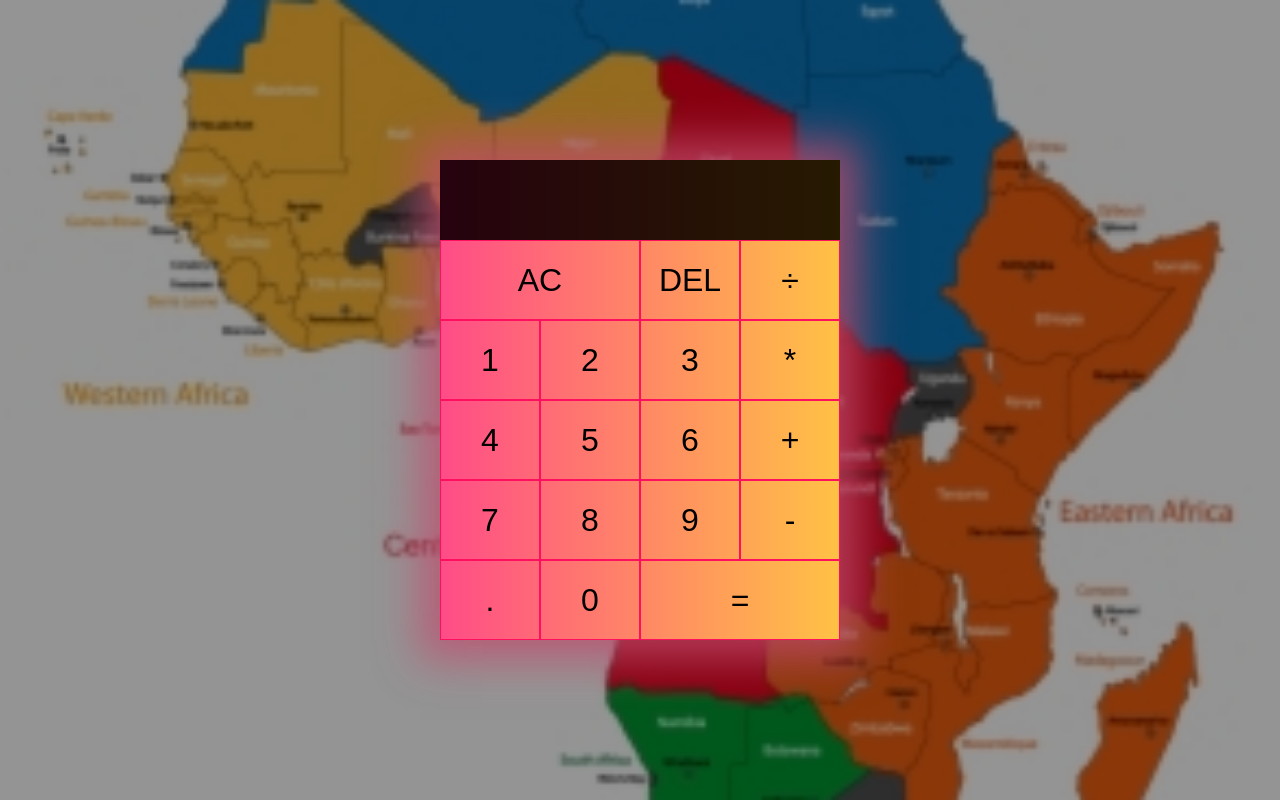
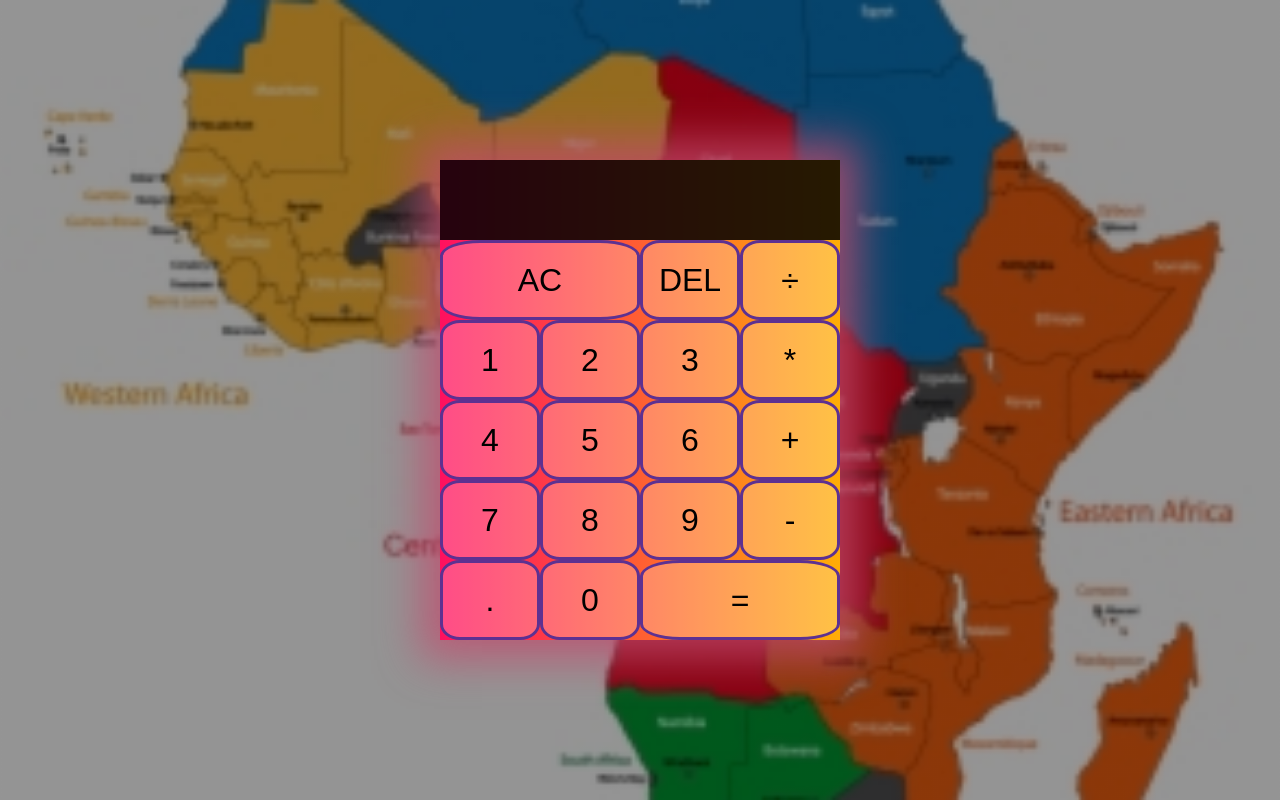
Before and after one commit to milk-maid/calculator-task, a plain HTML site: page index.html in a window 1280 px wide. Drawn offline with Linux system fonts and the light colour scheme.

Commit message:
mosify some styles

```diff
--- a/assets/styles/style.css
+++ b/assets/styles/style.css
@@ -1,4 +1,6 @@
-*, *::before, *::after {
+*,
+*::before,
+*::after {
     box-sizing: border-box;
 }
 
@@ -49,16 +51,39 @@ img {
     box-shadow: 0 0 40px 20px rgba(195, 76, 110, .76);
 }
 
-.calc-grid > button {
+/* Base button style */
+.calc-grid>button {
     cursor: pointer;
     font-size: 2rem;
-    border: 1px solid #ff105f;
+    border: 3px solid #5d3191;
+    border-radius: 20%;
     outline: none;
     background: rgba(255, 255, 255, 0.25);
+    transition: all 0.2s ease;
 }
 
-.calc-grid >button:hover {
+/* Hover effect */
+.calc-grid>button:hover {
     background: rgba(255, 255, 255, 0.52);
+    transform: scale(1.05);
+    box-shadow: 0 0 20px 0px rgba(0, 0, 0, 0.6);
+    background: linear-gradient(to bottom, rgba(255, 255, 255, 0.7), rgba(255, 255, 255, 0.9), rgba(255, 255, 255, 0.7));
+}
+
+/* Active (click) effect */
+.calc-grid>button:active {
+    transform: scale(0.8);
+    /* Scales the button down slightly when clicked */
+    background: rgba(255, 255, 255, 0.8);
+    /* Change the background color */
+}
+
+/* Focus effect (when focused with tab) */
+.calc-grid>button:focus {
+    outline: none;
+    /* Remove default focus outline */
+    box-shadow: 0 0 10px rgba(0, 0, 0, 0.4);
+    /* Add a shadow when focused */
 }
 
 .span-two {
```
Also changed, not shown: index.html (+1 -1 lines).
